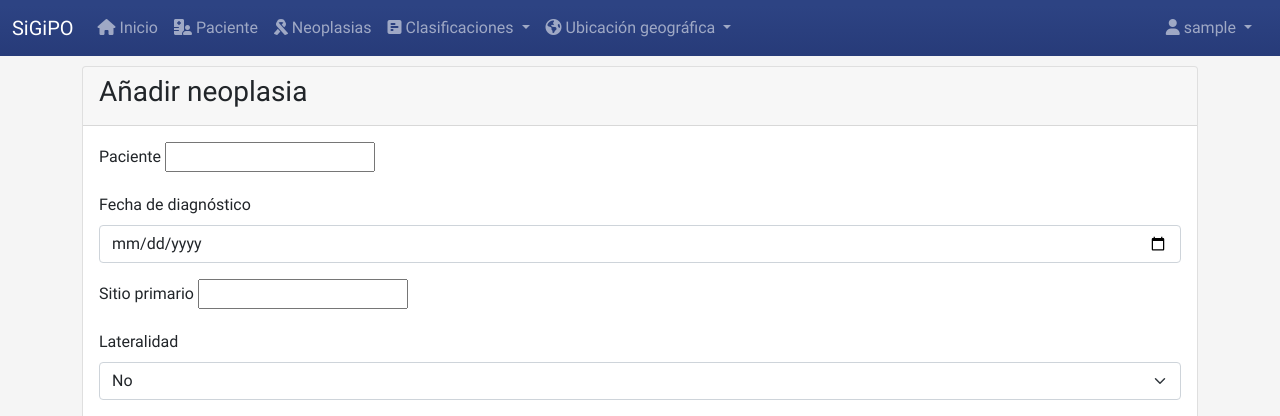
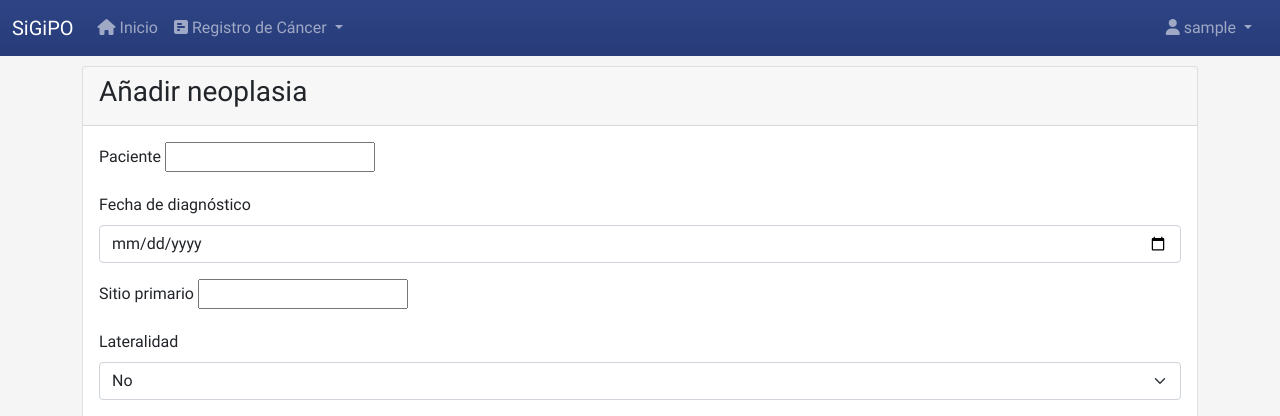
Before and after one commit to lazaroah02/sigipo, a Django app: page /neoplasm/neoplasm/create/ in a window 1280 px wide. Shown: the top 416 px of the page. Run offline with Django 3.2, Linux system fonts and the light colour scheme; the visitor is signed in with stand-in values (Sample User, id 1); parts of the project's set-up code (start-up, migrations or seed data) failed here and were passed over; some libraries are stand-ins or nearby versions.

Commit message:
Added submenu

```diff
--- a/sigipo/static/css/internal/main-style.css
+++ b/sigipo/static/css/internal/main-style.css
@@ -22,3 +22,19 @@ body {
 .card-container {
   margin-top: 10px;
 }
+.dropdown-menu li {
+  position: relative;
+}
+.dropdown-menu .dropdown-submenu {
+  display: none;
+  position: absolute;
+  left: 100%;
+  top: -7px;
+}
+.dropdown-menu .dropdown-submenu-left {
+  right: 100%;
+  left: auto;
+}
+.dropdown-menu > li:hover > .dropdown-submenu {
+  display: block;
+}
--- a/sigipo/templates/base.html
+++ b/sigipo/templates/base.html
@@ -43,22 +43,25 @@
             <li class="nav-item">
               <a class="nav-link" aria-current="page" href="{% url 'dashboard:dashboard' %}"><i class="fa-solid fa-house"></i> Inicio</a>
             </li>
-            <li class="nav-item">
-              <a class="nav-link" href="{% url 'patient:oncologic_list' %}"><i class="fa-solid fa-hospital-user"></i> Paciente</a>
-            </li>
-            <li class="nav-item">
-              <a class="nav-link" href="{% url 'neoplasm:neoplasm_list' %}"><i class="fa-solid fa-ribbon"></i> Neoplasias</a>
-            </li>
             <li class="nav-item dropdown">
               <a class="nav-link dropdown-toggle"
                  href="#"
-                 id="classifiersDropDownn"
+                 id="cancerRegister"
                  role="button"
                  data-bs-toggle="dropdown"
                  aria-expanded="false">
-                 <i class="fa-solid fa-square-poll-horizontal"></i> Clasificaciones
+                 <i class="fa-solid fa-square-poll-horizontal"></i> Registro de Cáncer
               </a>
-              <ul class="dropdown-menu" aria-labelledby="classifiersDropDown">
+              <ul class="dropdown-menu" aria-labelledby="cancerRegister">
+                <li>
+                  <a class="dropdown-item" href="{% url 'patient:oncologic_list' %}"><i class="fa-solid fa-hospital-user"></i> Paciente</a>
+                </li>
+                <li>
+                  <a class="dropdown-item" href="{% url 'neoplasm:neoplasm_list' %}"><i class="fa-solid fa-ribbon"></i> Neoplasias</a>
+                </li>
+                <li>
+                  <label class="dropdown-item"><i class="fa-solid fa-square-poll-horizontal"></i> Clasificaciones <i class="fa-solid fa-angle-right"></i></label>
+                  <ul class="dropdown-menu dropdown-submenu">
                     <li>
                       <a class="dropdown-item" href="{% url 'classifiers:topography_list' %}">Topografías</a>
                     </li>
@@ -67,21 +70,16 @@
                     </li>
                   </ul>
                 </li>
-            <li class="nav-item dropdown">
-              <a class="nav-link dropdown-toggle"
-                 href="#"
-                 id="geographicLocatioDropDownn"
-                 role="button"
-                 data-bs-toggle="dropdown"
-                 aria-expanded="false">
-                 <i class="fa-solid fa-earth-americas"></i> Ubicaci&oacute;n geogr&aacute;fica
-              </a>
-              <ul class="dropdown-menu" aria-labelledby="geographicLocationDropDown">
+                <li>
+                  <label class="dropdown-item"> <i class="fa-solid fa-earth-americas"></i> Ubicaci&oacute;n geogr&aacute;fica <i class="fa-solid fa-angle-right"></i></label>
+                  <ul class="dropdown-menu dropdown-submenu">
                     <li>
                       <a class="dropdown-item" href="{% url 'geographic_location:province_list' %}">Provincia</a>
                     </li>
                     <li>
                       <a class="dropdown-item" href="{% url 'geographic_location:municipality_list' %}">Municipio</a>
+                    </li>
+                  </ul>
                 </li>
               </ul>
             </li>
```
Lines whose indentation alone changed are shown as unchanged.
